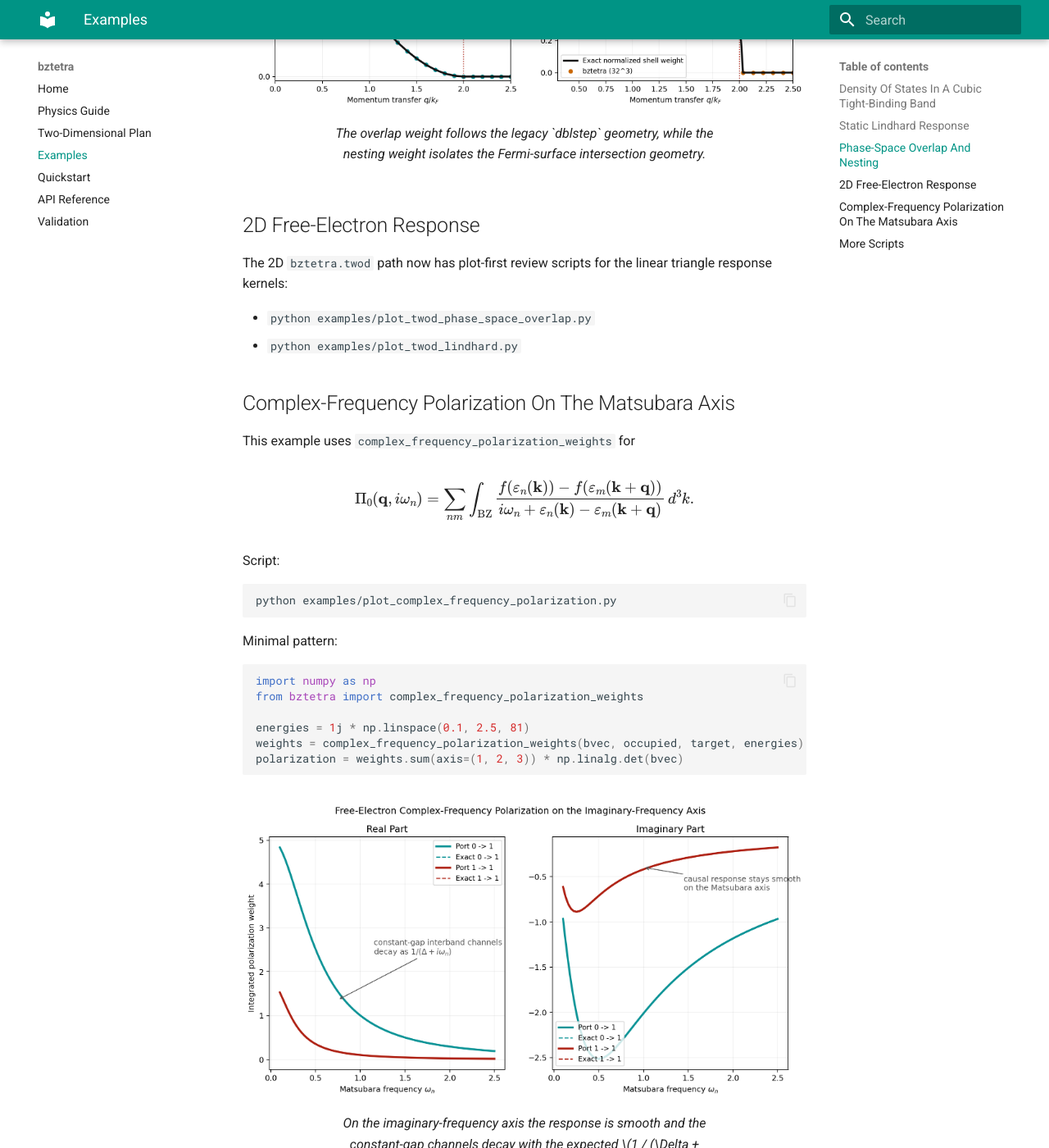
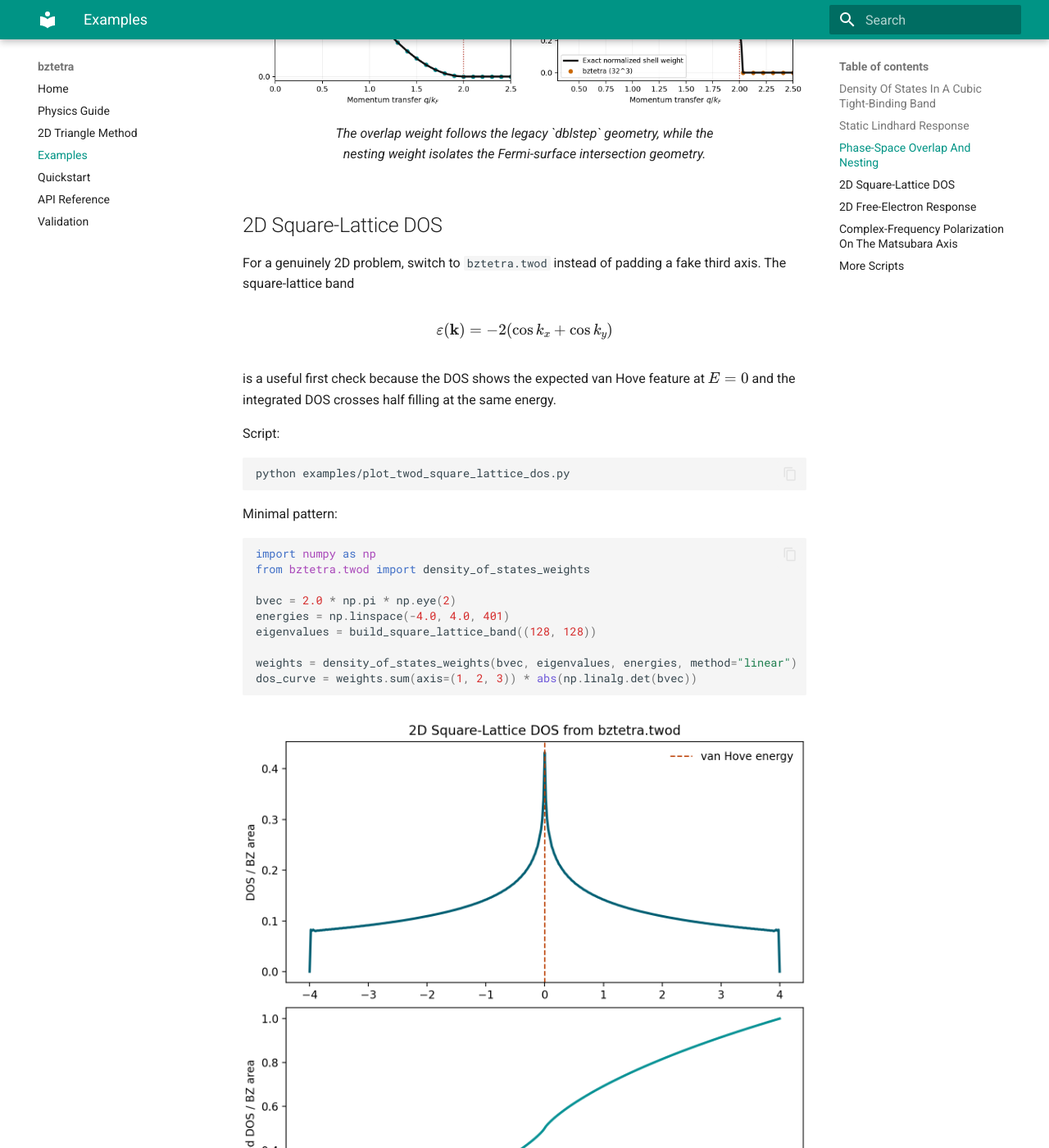
Before and after one commit to skilledwolf/bztetra, an MkDocs documentation site: the page built from docs/examples.md, in a window 1280 px wide and 1400 px high, scrolled down 3399 px. Shown: the whole window at 82% size. Built offline with MkDocs 1.6.1 and Material for MkDocs 9.7.7, drawn with Linux system fonts in a browser that asks for light colours; some of the changed text lies outside the part shown.

Commit message:
Promote twod docs and examples

````diff
--- a/docs/examples.md
+++ b/docs/examples.md
@@ -124,6 +124,46 @@ python examples/plot_phase_space_and_nesting.py
   </figcaption>
 </figure>
 
+## 2D Square-Lattice DOS
+
+For a genuinely 2D problem, switch to `bztetra.twod` instead of padding a fake
+third axis. The square-lattice band
+
+\[
+\varepsilon(\mathbf{k}) = -2(\cos k_x + \cos k_y)
+\]
+
+is a useful first check because the DOS shows the expected van Hove feature at
+\(E = 0\) and the integrated DOS crosses half filling at the same energy.
+
+Script:
+
+```bash
+python examples/plot_twod_square_lattice_dos.py
+```
+
+Minimal pattern:
+
+```python
+import numpy as np
+from bztetra.twod import density_of_states_weights
+
+bvec = 2.0 * np.pi * np.eye(2)
+energies = np.linspace(-4.0, 4.0, 401)
+eigenvalues = build_square_lattice_band((128, 128))
+
+weights = density_of_states_weights(bvec, eigenvalues, energies, method="linear")
+dos_curve = weights.sum(axis=(1, 2, 3)) * abs(np.linalg.det(bvec))
+```
+
+<figure markdown>
+  ![2D square-lattice DOS](assets/plots/twod_square_lattice_dos.png)
+  <figcaption>
+    The 2D triangle-method DOS reproduces the square-lattice van Hove peak,
+    and the integrated DOS reaches half filling at the band-center singularity.
+  </figcaption>
+</figure>
+
 ## 2D Free-Electron Response
 
 The 2D `bztetra.twod` path now has plot-first review scripts for the linear
@@ -131,6 +171,22 @@ triangle response kernels:
 
 - `python examples/plot_twod_phase_space_overlap.py`
 - `python examples/plot_twod_lindhard.py`
+
+<figure markdown>
+  ![2D free-electron phase-space overlap](assets/plots/twod_phase_space_overlap.png)
+  <figcaption>
+    The `bztetra.twod` overlap weights follow the exact circular-segment phase
+    space and close at the expected \(2k_F\) threshold.
+  </figcaption>
+</figure>
+
+<figure markdown>
+  ![2D free-electron Lindhard function](assets/plots/twod_lindhard.png)
+  <figcaption>
+    The 2D static polarization reproduces the constant small-\(q\) plateau and
+    the Kohn cusp at \(2k_F\).
+  </figcaption>
+</figure>
 
 ## Complex-Frequency Polarization On The Matsubara Axis
 
--- a/mkdocs.yml
+++ b/mkdocs.yml
@@ -53,7 +53,7 @@ plugins:
 nav:
   - Home: index.md
   - Physics Guide: physics.md
-  - Two-Dimensional Plan: two_dimensional_plan.md
+  - 2D Triangle Method: two_dimensional_plan.md
   - Examples: examples.md
   - Quickstart: quickstart.md
   - API Reference: api.md
````
Also changed, not shown: README.md (+15 -0 lines), docs/index.md (+11 -3 lines), docs/quickstart.md (+1 -1 lines), docs/two_dimensional_plan.md (+9 -8 lines), docs/assets/plots/twod_lindhard.png (added), docs/assets/plots/twod_phase_space_overlap.png (added), docs/assets/plots/twod_square_lattice_dos.png (added).
